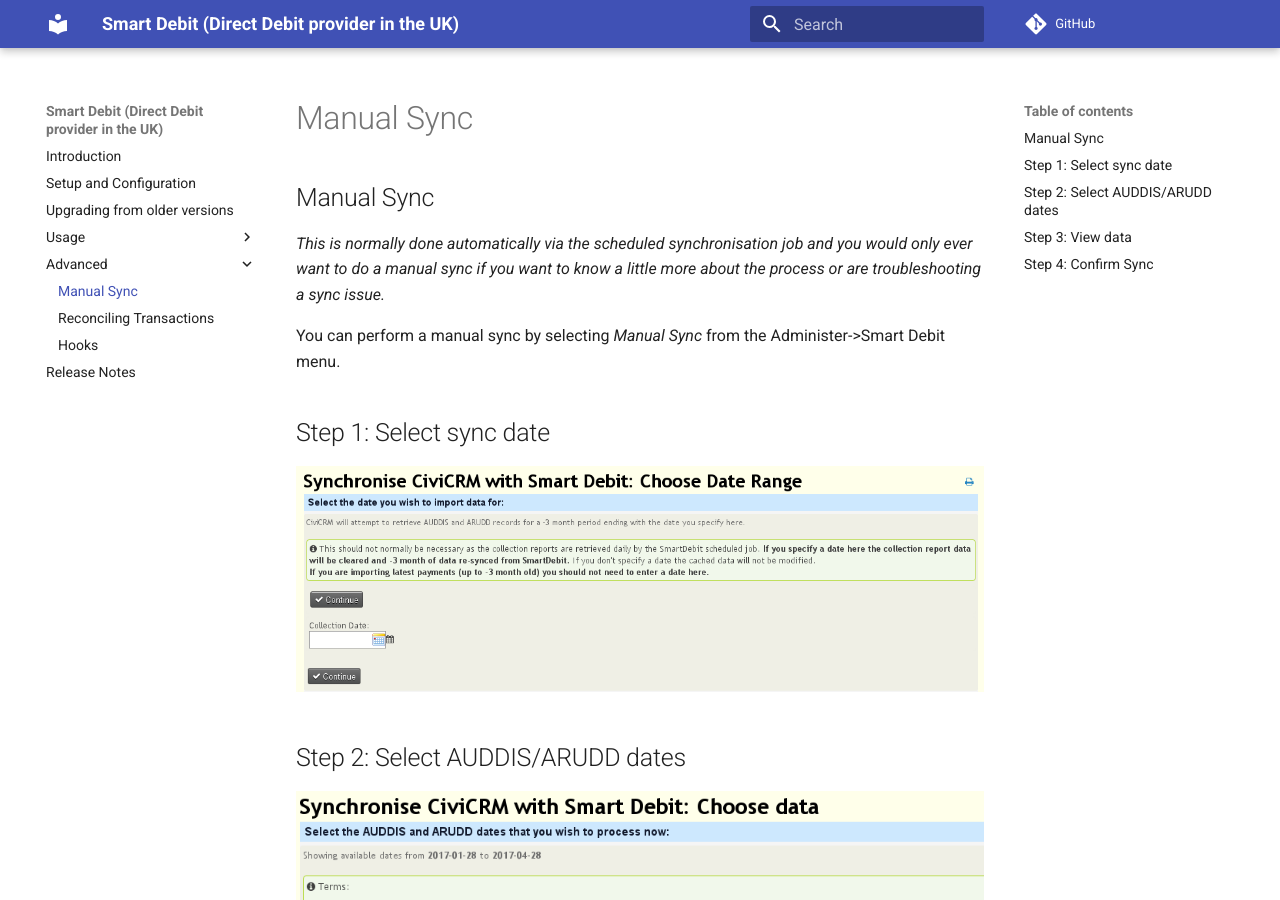
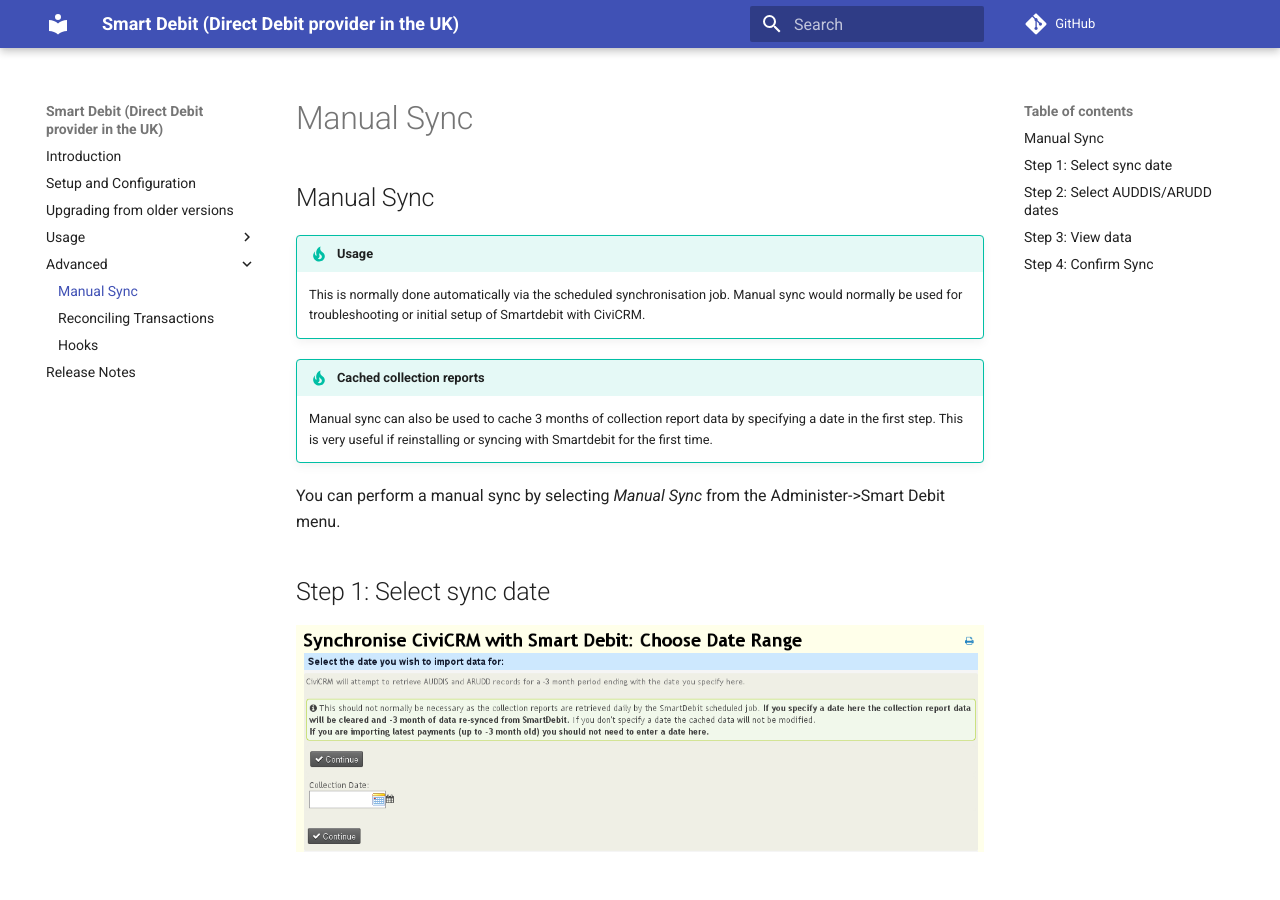
Before and after one commit to mattwire/org.civicrm.smartdebit, an MkDocs documentation site: the page built from docs/sync_manual.md, in a window 1280 px wide and 900 px high. Built offline with MkDocs 1.6.1 and Material for MkDocs 9.7.7, drawn with Linux system fonts in a browser that asks for light colours; comment, search, counter and statistics services are not loaded; old or Windows-style settings are respelled for this version of MkDocs.

Commit message:
Update docs to clarify requirement to refresh collection report cache

```diff
--- a/docs/sync_manual.md
+++ b/docs/sync_manual.md
@@ -1,5 +1,11 @@
 ## Manual Sync
-_This is normally done automatically via the scheduled synchronisation job and you would only ever want to do a manual sync if you want to know a little more about the process or are troubleshooting a sync issue._
+!!! tip "Usage"
+    This is normally done automatically via the scheduled synchronisation job.
+    Manual sync would normally be used for troubleshooting or initial setup of Smartdebit with CiviCRM.
+
+!!! tip "Cached collection reports"
+    Manual sync can also be used to cache 3 months of collection report data by specifying a date in
+    the first step.  This is very useful if reinstalling or syncing with Smartdebit for the first time.
 
 You can perform a manual sync by selecting _Manual Sync_ from the Administer->Smart Debit menu.
 
```
Also changed, not shown: docs/upgrade.md (+5 -0 lines).
